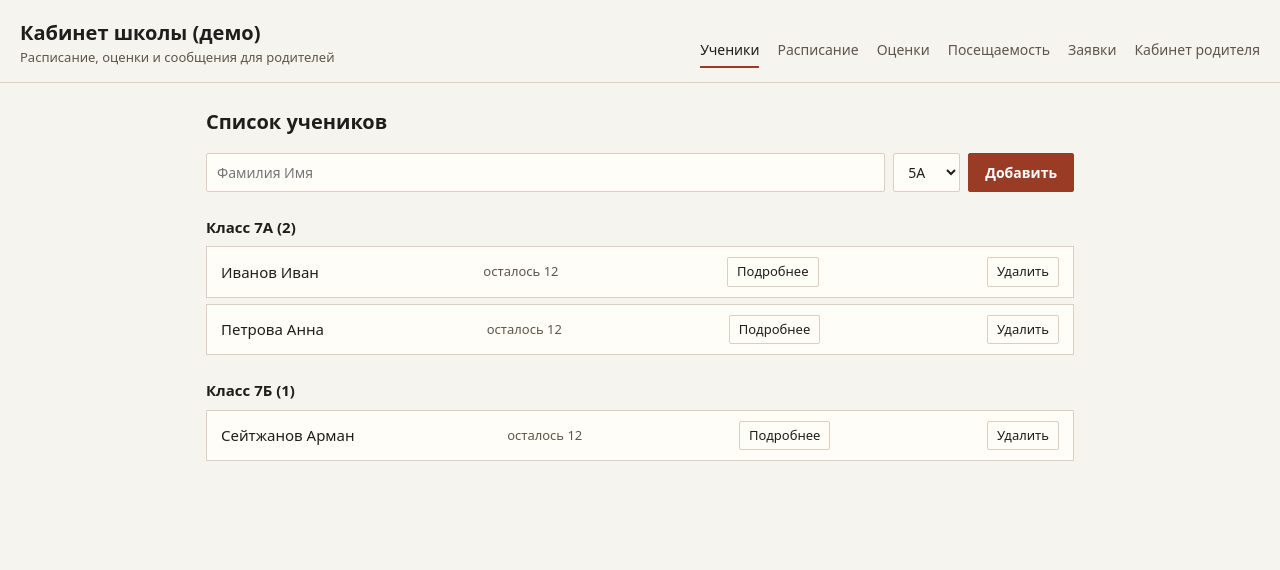
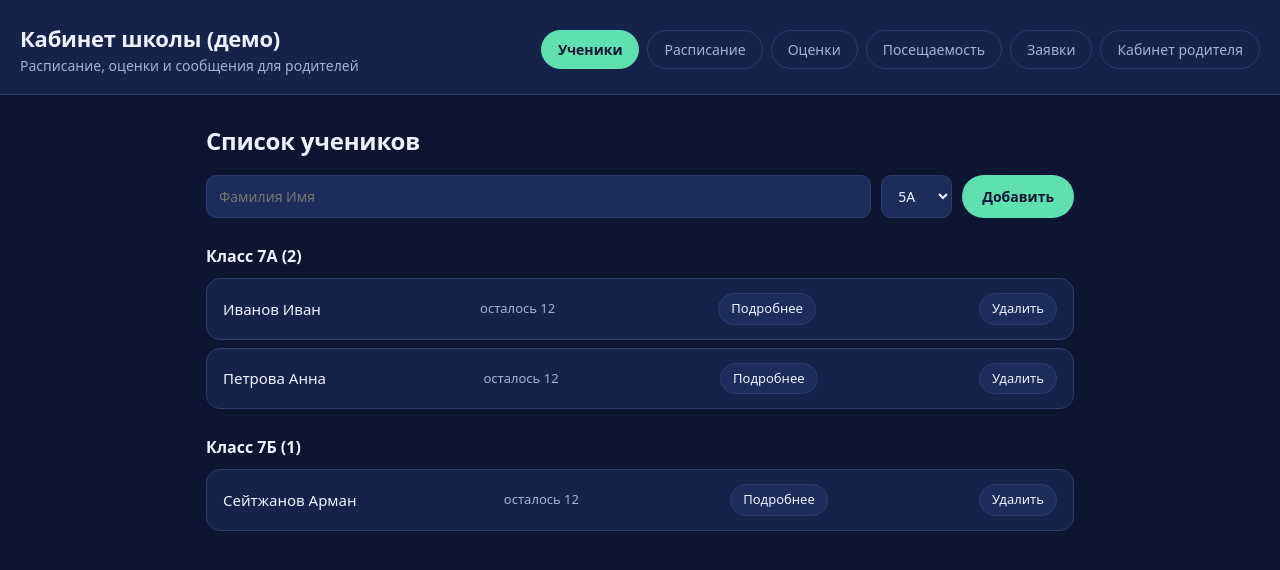
Before and after one commit to sanjorr020-cmyk/school-app, a plain HTML site: page index.html in a window 1280 px wide. Drawn offline with Linux system fonts and the light colour scheme.

Commit message:
Restyle cabinet in a neutral dark navy theme
Neutral palette with mint accent; no logo or colours of any real school.

Co-Authored-By: Claude Haiku 5.5 <noreply@anthropic.com>
Claude-Session: https://claude.ai/code/session_01VqqLV9LWvpv1dTdHjW6Vxt

```diff
--- a/config.js
+++ b/config.js
@@ -5,7 +5,7 @@
 window.SCHOOL_CONFIG = {
   name: 'Кабинет школы (демо)',
   subtitle: 'Расписание, оценки и сообщения для родителей',
-  accent: '#9a3b25',
+  accent: '#5ee0b0',
   // Занятий в пакете (абонементе) по умолчанию и варианты уровней и мест занятий.
   packageSize: 12,
   levels: ['Beginner', 'Elementary', 'Pre-Intermediate', 'Intermediate', 'Upper-Intermediate', 'Advanced'],
--- a/styles.css
+++ b/styles.css
@@ -1,14 +1,17 @@
-/* Плоский интерфейс: бумажный фон, один акцентный цвет, без градиентов и теней. */
+/* Нейтральная тёмно-синяя тема: крупные карточки, мятный акцент, без градиентов и подсветки. */
 :root {
-  --bg: #f6f4ee;
-  --card: #fffdf8;
-  --text: #1f1e1a;
-  --muted: #5a574e;
-  --border: #d6d1c4;
-  --accent: #9a3b25;
-  --bad: #a32a2a;
-  --good: #2f6b3a;
-  --warn: #8a5a12;
+  --bg: #0c1633;
+  --surface: #15234a;
+  --surface-2: #1c2d5c;
+  --card: #15234a;
+  --text: #eef2ff;
+  --muted: #a3b1d6;
+  --border: #2b3c6b;
+  --accent: #5ee0b0;
+  --accent-ink: #0c1633;
+  --bad: #f87171;
+  --good: #4ade80;
+  --warn: #fbbf24;
 }
 
 * { box-sizing: border-box; }
@@ -25,40 +28,41 @@ body {
 .topbar {
   display: flex;
   flex-wrap: wrap;
-  align-items: flex-end;
+  align-items: center;
   justify-content: space-between;
-  gap: 12px;
-  padding: 18px 20px 14px;
+  gap: 16px;
+  padding: 22px 20px 18px;
+  background: var(--surface);
   border-bottom: 1px solid var(--border);
 }
 
-.brand-name { font-size: 20px; font-weight: 600; }
-.brand-sub { font-size: 13px; color: var(--muted); }
+.brand-name { font-size: 22px; font-weight: 700; letter-spacing: -0.01em; }
+.brand-sub { font-size: 14px; color: var(--muted); }
 
-.tabs { display: flex; gap: 18px; flex-wrap: wrap; }
+.tabs { display: flex; gap: 8px; flex-wrap: wrap; }
 .tab {
   font: inherit; font-size: 14px; cursor: pointer;
-  padding: 4px 0 6px;
-  border: none; border-bottom: 2px solid transparent;
-  background: none; color: var(--muted);
+  padding: 8px 16px;
+  border: 1px solid var(--border); border-radius: 999px;
+  background: transparent; color: var(--muted);
 }
-.tab.active { color: var(--text); border-bottom-color: var(--accent); }
+.tab.active { background: var(--accent); border-color: var(--accent); color: var(--accent-ink); font-weight: 600; }
 
-.wrap { max-width: 900px; margin: 0 auto; padding: 24px 16px 80px; }
-h2 { font-size: 20px; font-weight: 600; margin: 0 0 16px; }
-h3 { font-size: 15px; font-weight: 600; margin: 24px 0 8px; }
+.wrap { max-width: 900px; margin: 0 auto; padding: 28px 16px 80px; }
+h2 { font-size: 24px; font-weight: 700; margin: 0 0 16px; letter-spacing: -0.01em; }
+h3 { font-size: 16px; font-weight: 600; margin: 26px 0 10px; }
 
 .panel { display: none; }
 .panel.active { display: block; }
 
 .row {
-  display: flex; flex-wrap: wrap; gap: 8px;
+  display: flex; flex-wrap: wrap; gap: 10px;
   margin-bottom: 16px;
 }
 .row input, .row select, .filter select, .filter input {
-  font: inherit; font-size: 14px; padding: 8px 10px;
-  border: 1px solid var(--border); border-radius: 2px;
-  background: var(--card); color: var(--text);
+  font: inherit; font-size: 14px; padding: 10px 12px;
+  border: 1px solid var(--border); border-radius: 10px;
+  background: var(--surface-2); color: var(--text);
   min-width: 0;
 }
 .row input[type="text"] { flex: 1 1 220px; }
@@ -67,38 +71,39 @@ h3 { font-size: 15px; font-weight: 600; margin: 24px 0 8px; }
 
 .btn {
   font: inherit; font-size: 14px; font-weight: 600; cursor: pointer;
-  padding: 8px 16px; border: 1px solid var(--accent); border-radius: 2px;
-  background: var(--accent); color: #fff;
+  padding: 10px 20px; border: none; border-radius: 999px;
+  background: var(--accent); color: var(--accent-ink);
 }
 .att-btn {
   font: inherit; font-size: 13px; cursor: pointer;
-  padding: 4px 9px; border-radius: 2px;
-  border: 1px solid var(--border); background: var(--card); color: var(--text);
+  padding: 5px 12px; border-radius: 999px;
+  border: 1px solid var(--border); background: var(--surface-2); color: var(--text);
   margin-left: 4px;
 }
-.att-btn.on-present { background: var(--good); border-color: var(--good); color: #fff; }
-.att-btn.on-absent { background: var(--bad); border-color: var(--bad); color: #fff; }
-.att-btn.on-late { background: var(--warn); border-color: var(--warn); color: #fff; }
+.att-btn.on-present { background: var(--good); border-color: var(--good); color: var(--accent-ink); }
+.att-btn.on-absent { background: var(--bad); border-color: var(--bad); color: var(--accent-ink); }
+.att-btn.on-late { background: var(--warn); border-color: var(--warn); color: var(--accent-ink); }
 
 .card {
-  background: var(--card); border: 1px solid var(--border); border-radius: 0;
-  padding: 10px 14px; margin-bottom: 6px;
+  background: var(--card); border: 1px solid var(--border); border-radius: 14px;
+  padding: 14px 16px; margin-bottom: 8px;
   display: flex; align-items: center; justify-content: space-between; gap: 12px;
 }
 .card .meta, .meta { font-size: 13px; color: var(--muted); }
 
 table {
   width: 100%; border-collapse: collapse;
-  background: var(--card); border: 1px solid var(--border);
+  background: var(--card); border: 1px solid var(--border); border-radius: 14px; overflow: hidden;
 }
-th, td { padding: 9px 10px; text-align: left; border-bottom: 1px solid var(--border); font-size: 14px; }
+th, td { padding: 10px 12px; text-align: left; border-bottom: 1px solid var(--border); font-size: 14px; }
 th { font-size: 13px; font-weight: 600; color: var(--muted); }
 td.center, th.center { text-align: center; }
 tr:last-child td { border-bottom: none; }
 
 .grade-chip {
-  display: inline-block; min-width: 20px;
-  font-weight: 700; text-align: center;
+  display: inline-block; min-width: 24px; padding: 2px 8px;
+  border-radius: 999px; font-weight: 700; text-align: center;
+  background: var(--surface-2);
 }
 .g5 { color: var(--good); }
 .g4 { color: var(--text); }
@@ -106,23 +111,24 @@ tr:last-child td { border-bottom: none; }
 .g2 { color: var(--bad); }
 
 .empty {
-  padding: 24px 16px; color: var(--muted); font-size: 14px;
-  border: 1px dashed var(--border);
+  padding: 24px 18px; color: var(--muted); font-size: 14px;
+  border: 1px dashed var(--border); border-radius: 14px;
 }
 
-.summary { font-size: 13px; color: var(--muted); margin: 4px 0 12px; }
+.summary { font-size: 14px; color: var(--muted); margin: 4px 0 12px; }
 
 .repl { border-left: 3px solid var(--warn); }
 .repl-text { color: var(--warn); font-weight: 600; }
-.parent-head { font-size: 17px; font-weight: 600; margin-bottom: 2px; }
+.parent-head { font-size: 20px; font-weight: 700; margin-bottom: 4px; }
 
 @media (max-width: 560px) {
-  th, td { padding: 7px 6px; font-size: 13px; }
-  .att-btn { padding: 4px 6px; font-size: 12px; }
+  th, td { padding: 8px 6px; font-size: 13px; }
+  .att-btn { padding: 4px 9px; font-size: 12px; }
+  .wrap { padding: 20px 14px 80px; }
 }
 
 /* Пакеты, уровни, заявки */
-.detail { margin-top: 20px; padding-top: 4px; border-top: 1px solid var(--border); }
+.detail { margin-top: 24px; padding: 18px; background: var(--surface); border: 1px solid var(--border); border-radius: 16px; }
 .warn { color: var(--bad); font-weight: 600; margin: 4px 0 8px; }
 .pipe-actions { display: flex; flex-wrap: wrap; gap: 6px; align-items: center; }
-.pipe-actions select { font: inherit; font-size: 13px; padding: 4px 6px; border: 1px solid var(--border); border-radius: 2px; background: var(--card); color: var(--text); }
+.pipe-actions select { font: inherit; font-size: 13px; padding: 5px 10px; border: 1px solid var(--border); border-radius: 999px; background: var(--surface-2); color: var(--text); }
```
